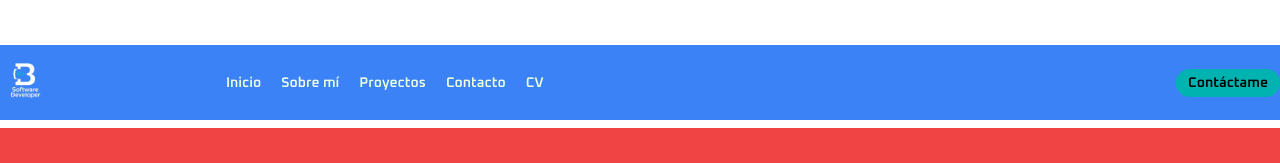
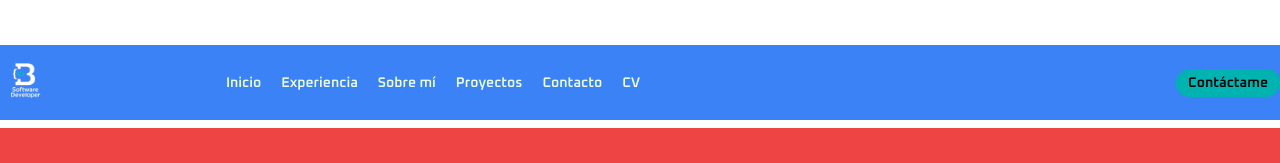
Before and after one commit to Byron-115/my-portfolio, a Next.js app: page / in a window 1280 px wide. Shown: the top 163 px of the page. Built offline with nearby package versions, Linux system fonts and the light colour scheme.

Commit message:
fix: Correct section ID in ExperienceSection and add navigation link for Experience

```diff
--- a/src/components/organisms/ExperienceSection.tsx
+++ b/src/components/organisms/ExperienceSection.tsx
@@ -4,7 +4,7 @@ function ExperienceSection() {
   return (
     <div>
       <h2>Experiencia</h2>
-      <section id="contact" className="...">
+      <section id="experience" className="...">
         <p>Lorem ipsum dolor sit amet, consectetur adipisicing elit. Dolores qui consectetur reiciendis ipsam natus pariatur est, enim ab a unde! Aut ipsa quam repudiandae cupiditate dolorem molestiae, iste veritatis inventore.</p>
       </section>
     </div>
--- a/src/components/organisms/HeaderDesktop.tsx
+++ b/src/components/organisms/HeaderDesktop.tsx
@@ -5,6 +5,7 @@ import SolidButton from "../elements/SolidButton";
 
 const navLinks = [
     { href: "#hero", label: "Inicio" },
+    { href: "#experience", label: "Experiencia" },
     { href: "#about", label: "Sobre mí" },
     { href: "#projects", label: "Proyectos" },
     { href: "#contact", label: "Contacto" },
```
